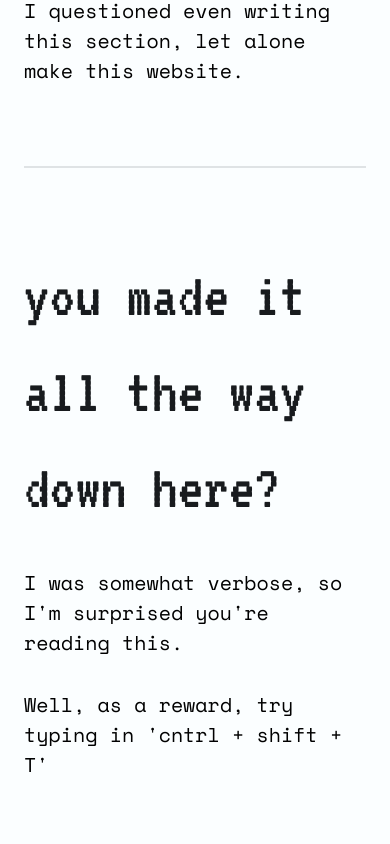
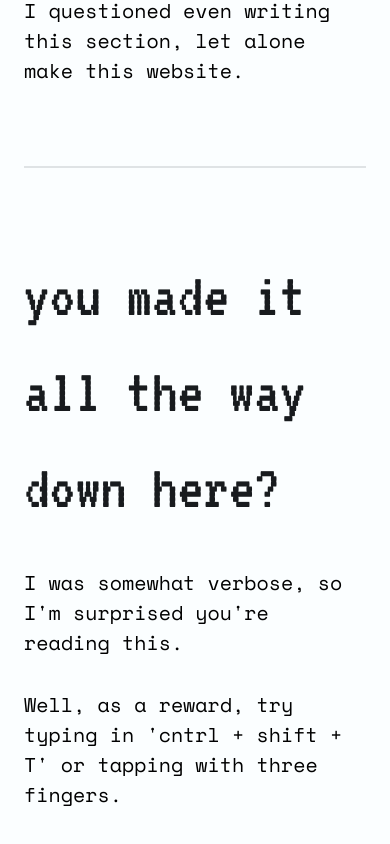
Before and after one commit to mpeyfuss/mpeyfuss-xyz, a Next.js app: page / in a window 390 px wide. Shown: the part 5248-6092 px from the top of the page. Built offline with nearby package versions, Linux system fonts and the light colour scheme.

Commit message:
added mobile instructions

```diff
--- a/pages/index.tsx
+++ b/pages/index.tsx
@@ -75,7 +75,7 @@ export default function Home() {
           I was somewhat verbose, so I&apos;m surprised you&apos;re reading this.
         </p>
         <p>
-          Well, as a reward, try typing in &apos;cntrl + shift + T&apos;
+          Well, as a reward, try typing in &apos;cntrl + shift + T&apos; or tapping with three fingers.
         </p>
       </div>
     </div >
```
